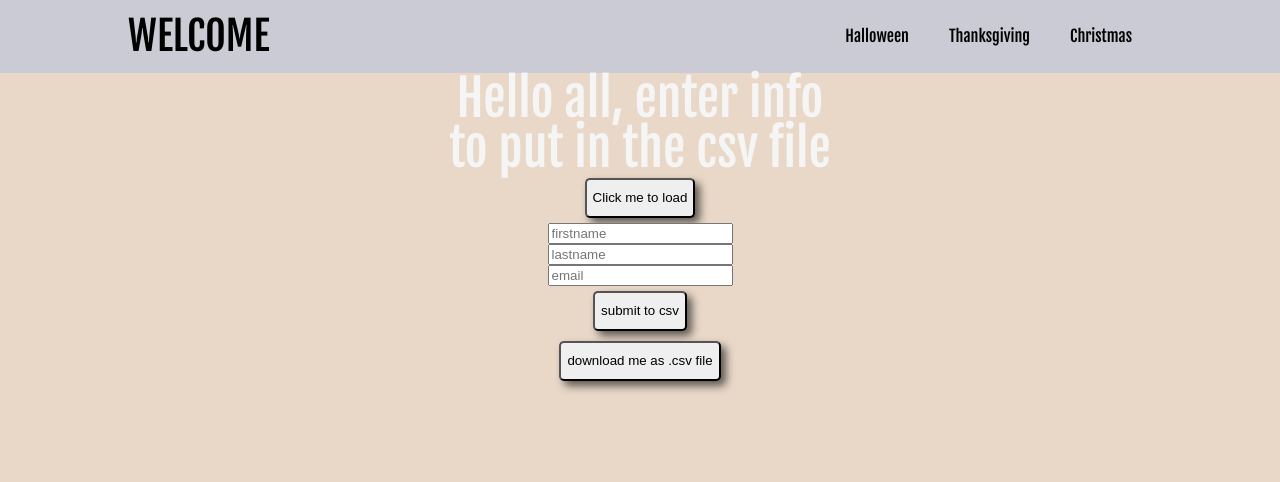
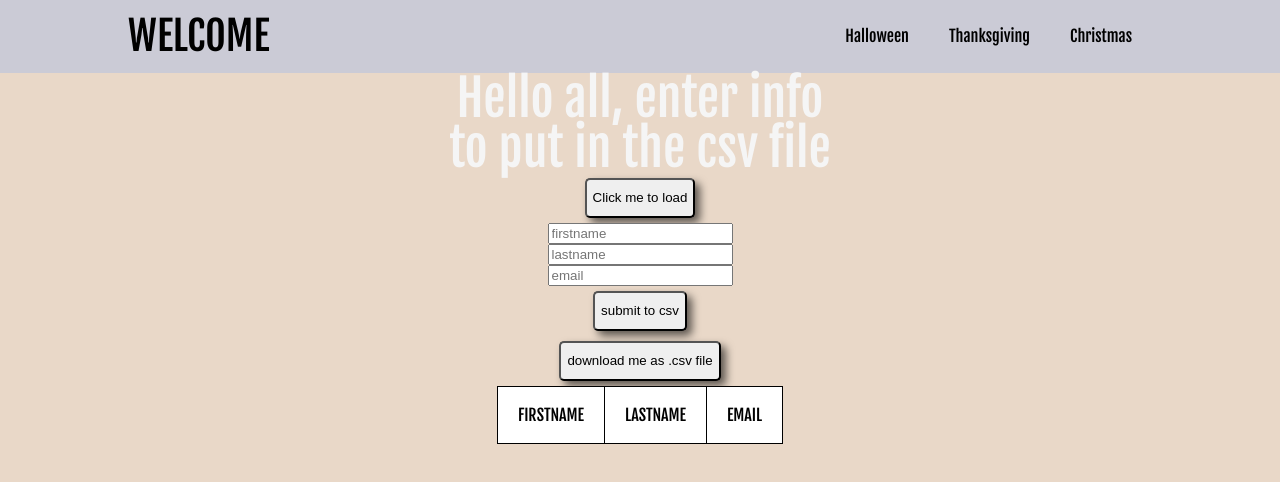
Before and after one commit to sammarston15/countdown, a React (Create React App) app: page / in a window 1280 px wide. Shown: the top 482 px of the page. Built offline with nearby package versions, Linux system fonts and the light colour scheme.

Commit message:
got displaying table working

```diff
--- a/src/App.js
+++ b/src/App.js
@@ -64,6 +64,16 @@ class App extends React.Component {
     const {firstname, lastname, email} = this.state
     console.log(this.state)
 
+    const csvMap = this.state.csvData.map((data, i) => {
+      return (
+        console.log(data),
+        <tr style={{height: 'auto', border: '1px solid black'}} key={i}>
+          <td style={{padding: '20px', border: '1px solid black', background: 'white'}}>{data[data.length - 3]}</td>
+          <td style={{padding: '20px', border: '1px solid black', background: 'white'}}>{data[data.length - 2]}</td>
+          <td style={{padding: '20px', border: '1px solid black', background: 'white'}}>{data[data.length - 1]}</td>
+        </tr>
+      )
+    })
     return (
       <div className="App">
         <header className='header'>
@@ -94,6 +104,14 @@ class App extends React.Component {
                     <CSVLink data={this.state.csvData} target='_blank'>
                       <button>download me as .csv file</button>
                     </CSVLink>
+
+                      <table>
+                        <tbody style={{margin: '0 30px'}}>
+                          {csvMap}
+                        </tbody>
+                      </table>
+
+
                   </div>
                 }
               </Route>
```
